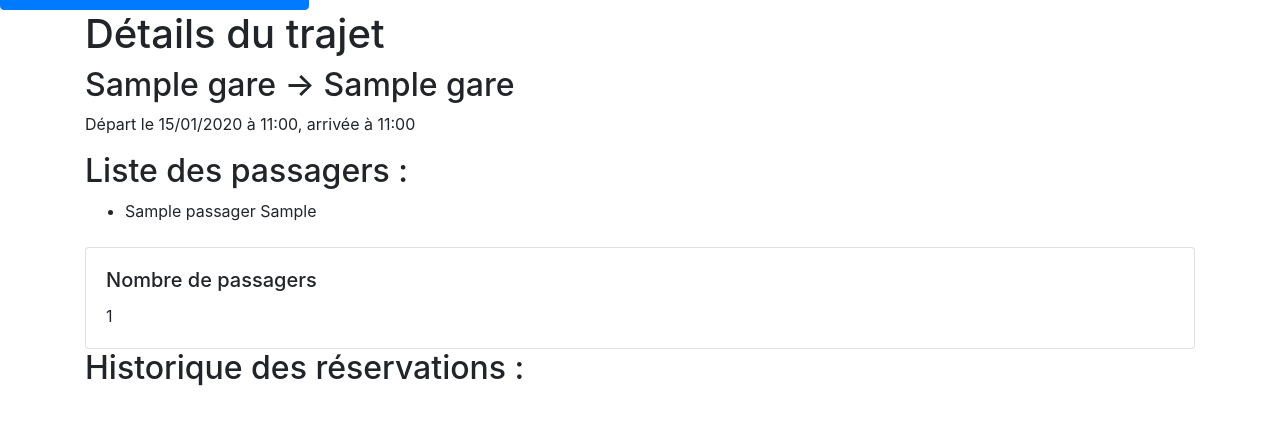
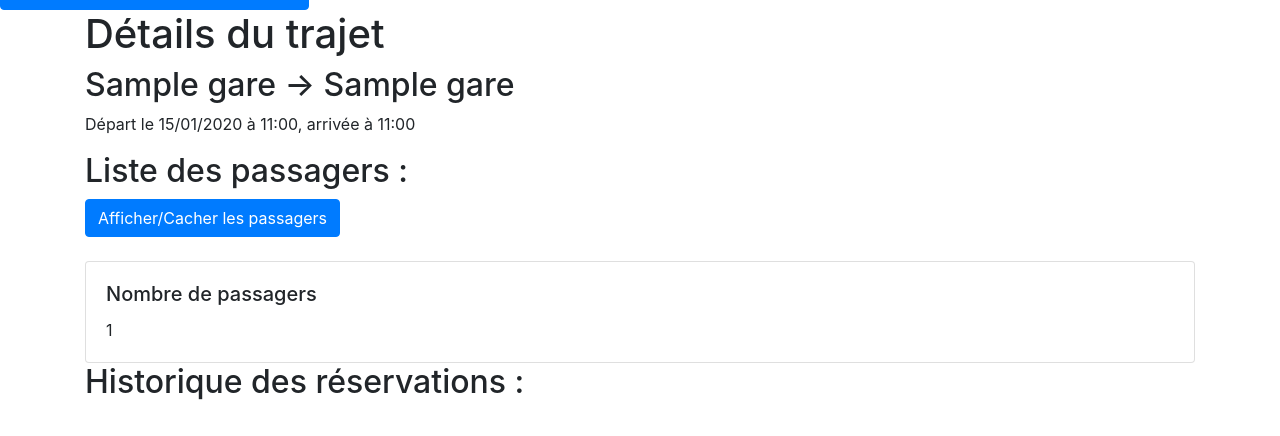
Before and after one commit to rayenehassan/reservations-rayene-hassan, a Django app: page /details_trajet/1/ in a window 1280 px wide. Shown: the part 44-480 px from the top of the page. Run offline with Django 4.2, Linux system fonts and the light colour scheme; tables that the repository leaves empty hold one stand-in row (values such as "Sample post"); some libraries are stand-ins or nearby versions.

Commit message:
change d'tails trajets

```diff
--- a/reservations/reservationhub/templates/reservationhub/details_trajet.html
+++ b/reservations/reservationhub/templates/reservationhub/details_trajet.html
@@ -26,13 +26,29 @@
         <p>Départ le {{ trajet.date_heure_depart|date:"d/m/Y" }} à {{ trajet.date_heure_depart|date:"H:i" }}, arrivée à {{ trajet.date_heure_arrivee|date:"H:i" }}</p>
 
         <h2>Liste des passagers :</h2>
-        <ul>
+        <button id="togglePassengers" class="btn btn-primary">Afficher/Cacher les passagers</button>
+        <ul id="passengersList" style="display: none;">
             {% for passager in passagers %}
             <li>{{ passager.nom }} {{ passager.prenom }}</li>
             {% empty %}
             <li>Aucun passager pour ce trajet.</li>
             {% endfor %}
         </ul>
+
+        <script>
+            const toggleButton = document.getElementById("togglePassengers");
+            const passengersList = document.getElementById("passengersList");
+
+            toggleButton.addEventListener("click", () => {
+            if (passengersList.style.display === "none") {
+                passengersList.style.display = "block";
+                toggleButton.textContent = "Cacher les passagers";
+            } else {
+                passengersList.style.display = "none";
+                toggleButton.textContent = "Afficher les passagers";
+            }
+            });
+        </script>
 
         <!-- Encadré affichant le nombre de passagers -->
         <div class="card mt-4">
--- a/reservations/reservationhub/views.py
+++ b/reservations/reservationhub/views.py
@@ -154,10 +154,11 @@ def get_charts_gare(request,gare_id):
 
     # Récupérer les dates et les nombres de réservations
     dates = [entry['date'] for entry in reservations_par_date]
+    dates = sorted(dates)
     nombre_reservations = [entry['total'] for entry in reservations_par_date]
 
     # Formater les dates au format JavaScript Date (milliseconds since Unix epoch)
-    dates_formattees = [int(datetime.combine(date, datetime.min.time()).timestamp()) * 1000 for date in dates]
+    dates_formattees = [int(datetime.combine(date, datetime.min.time()).timestamp()) * 1000 for date in dates].order_by('date')
 
     return JsonResponse({
         "title": f"Fréquentation gare {gare.nom}",
@@ -177,6 +178,7 @@ def get_charts_trajet(request, numero_trajet):
         reservations = Reservation.objects.filter(trajet=trajet)
 
         dates = list(reservations.values_list('date_reservation', flat=True).distinct())
+        dates = sorted(dates)
         nombre_reservations = [reservations.filter(date_reservation=date).count() for date in dates]
 
         return JsonResponse({
```
